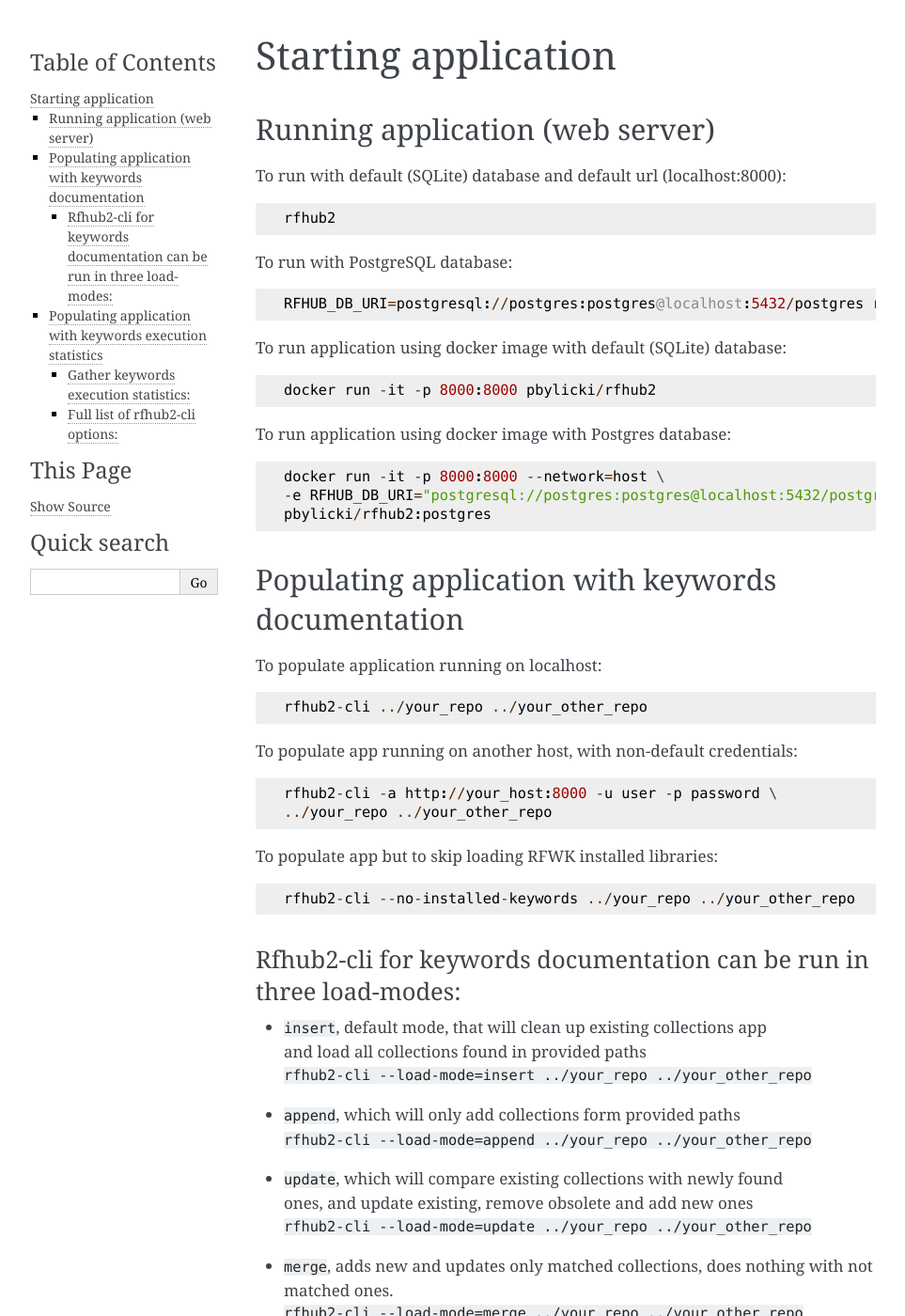
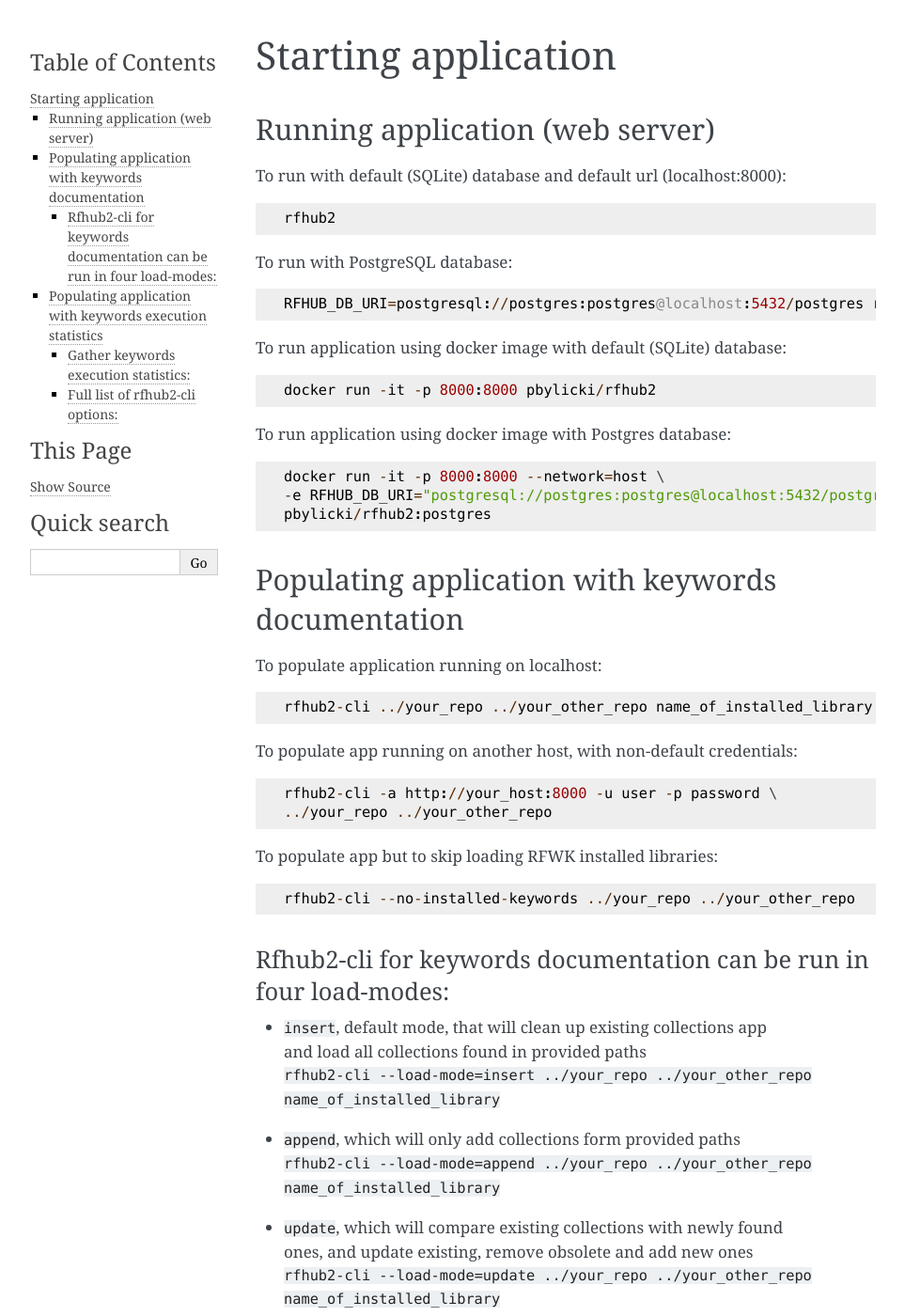
Before and after one commit to pbylicki/rfhub2, a Sphinx documentation site: the page built from docs/source/run.rst, in a window 1280 px wide and 1400 px high. Shown: the whole window at 94% size, without its empty margins (148-1111 px from the left). Built offline with Sphinx 7.4.7, drawn with Linux system fonts in a browser that asks for light colours; some of the changed text lies outside the part shown.

Commit message:
Updating docs about heml chart, load modes and application population

```diff
--- a/docs/source/run.rst
+++ b/docs/source/run.rst
@@ -37,7 +37,7 @@
 
 ::
 
-    rfhub2-cli ../your_repo ../your_other_repo
+    rfhub2-cli ../your_repo ../your_other_repo name_of_installed_library
 
 To populate app running on another host, with non-default credentials:
 
@@ -52,19 +52,19 @@
 
     rfhub2-cli --no-installed-keywords ../your_repo ../your_other_repo
 
-Rfhub2-cli for keywords documentation can be run in three load-modes:
+Rfhub2-cli for keywords documentation can be run in four load-modes:
 '''''''''''''''''''''''''''''''''''''''''''''''''''''''''''''''''''''
 
 -  | ``insert``, default mode, that will clean up existing collections app
    | and load all collections found in provided paths
-   | ``rfhub2-cli --load-mode=insert ../your_repo ../your_other_repo``
+   | ``rfhub2-cli --load-mode=insert ../your_repo ../your_other_repo name_of_installed_library``
 -  | ``append``, which will only add collections form provided paths
-   | ``rfhub2-cli --load-mode=append ../your_repo ../your_other_repo``
+   | ``rfhub2-cli --load-mode=append ../your_repo ../your_other_repo name_of_installed_library``
 -  | ``update``, which will compare existing collections with newly found
    | ones, and update existing, remove obsolete and add new ones
-   | ``rfhub2-cli --load-mode=update ../your_repo ../your_other_repo``
+   | ``rfhub2-cli --load-mode=update ../your_repo ../your_other_repo name_of_installed_library``
 -  | ``merge``, adds new and updates only matched collections, does nothing with not matched ones.
-   | ``rfhub2-cli --load-mode=merge ../your_repo ../your_other_repo``
+   | ``rfhub2-cli --load-mode=merge ../your_repo ../your_other_repo name_of_installed_library``
 
 Populating application with keywords execution statistics
 ^^^^^^^^^^^^^^^^^^^^^^^^^^^^^^^^^^^^^^^^^^^^^^^^^^^^^^^^^
```
Also changed, not shown: docs/source/install.rst (+12 -0 lines).
